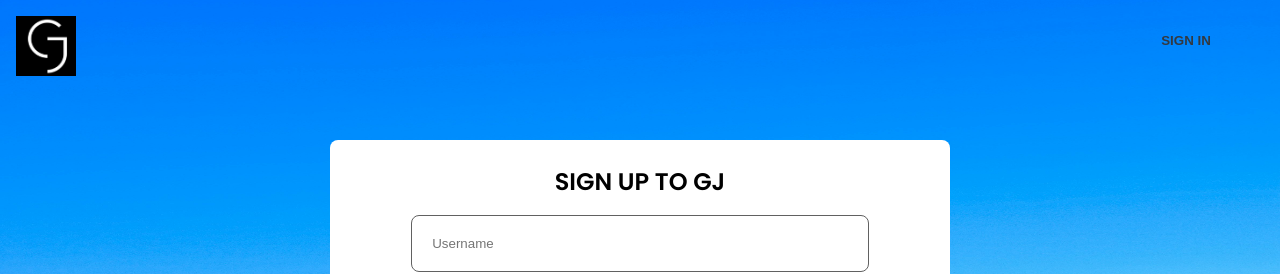
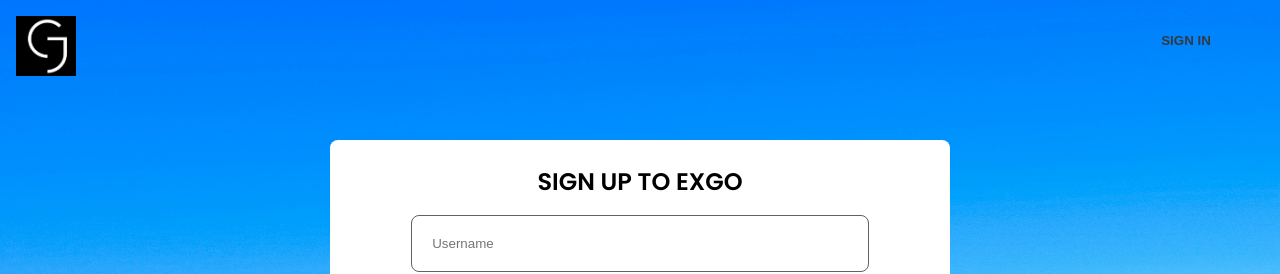
Before and after one commit to Tejakumar02/Expense-tracker, a React (Create React App) app in the folder frontend/: page /signup in a window 1280 px wide. Shown: the top 274 px of the page. Built offline with nearby package versions, Linux system fonts and the light colour scheme.

Commit message:
Update App Name

```diff
--- a/frontend/public/index.html
+++ b/frontend/public/index.html
@@ -13,7 +13,7 @@
       work correctly both with client-side routing and a non-root public URL.
       Learn how to configure a non-root public URL by running `npm run build`.
     -->
-    <title>GJ</title>
+    <title>EXGO</title>
   </head>
   <body>
     <div id="root"></div>
--- a/frontend/src/pages/SignIn.js
+++ b/frontend/src/pages/SignIn.js
@@ -51,7 +51,7 @@
                 <button onClick={() => navigate('/signup')}>SIGN UP</button>
             </header>
             <form onSubmit={handleSubmit}>
-                <h2>SIGN IN TO GJ</h2>
+                <h2>SIGN IN TO EXGO</h2>
                 <input type='text' placeholder='Username' value={userName} onChange={(e) => setUsername(e.target.value)} required/>
                 <div className='password-container'>
                     <input type={ showPassword ? 'text' : 'password' } placeholder='Password' value={password} onChange={(e) => setPassword(e.target.value)} required/>
--- a/frontend/src/pages/SignUp.js
+++ b/frontend/src/pages/SignUp.js
@@ -69,7 +69,7 @@
         <button onClick={() => navigate('/signin')}>SIGN IN</button>
       </header>
       <form onSubmit={handleSubmit}>
-        <h2>SIGN UP TO GJ</h2>
+        <h2>SIGN UP TO EXGO</h2>
         <input type="text" placeholder="Username" value={userName} onChange={(e) => setUsername(e.target.value)} required/>
         <input type="password" placeholder="Enter Password" value={password} onChange={handlePassword} required/>
         <input type="password" placeholder="Confirm Password" value={confirmPassword} onChange={handleConfirmPassword} required/>
```
